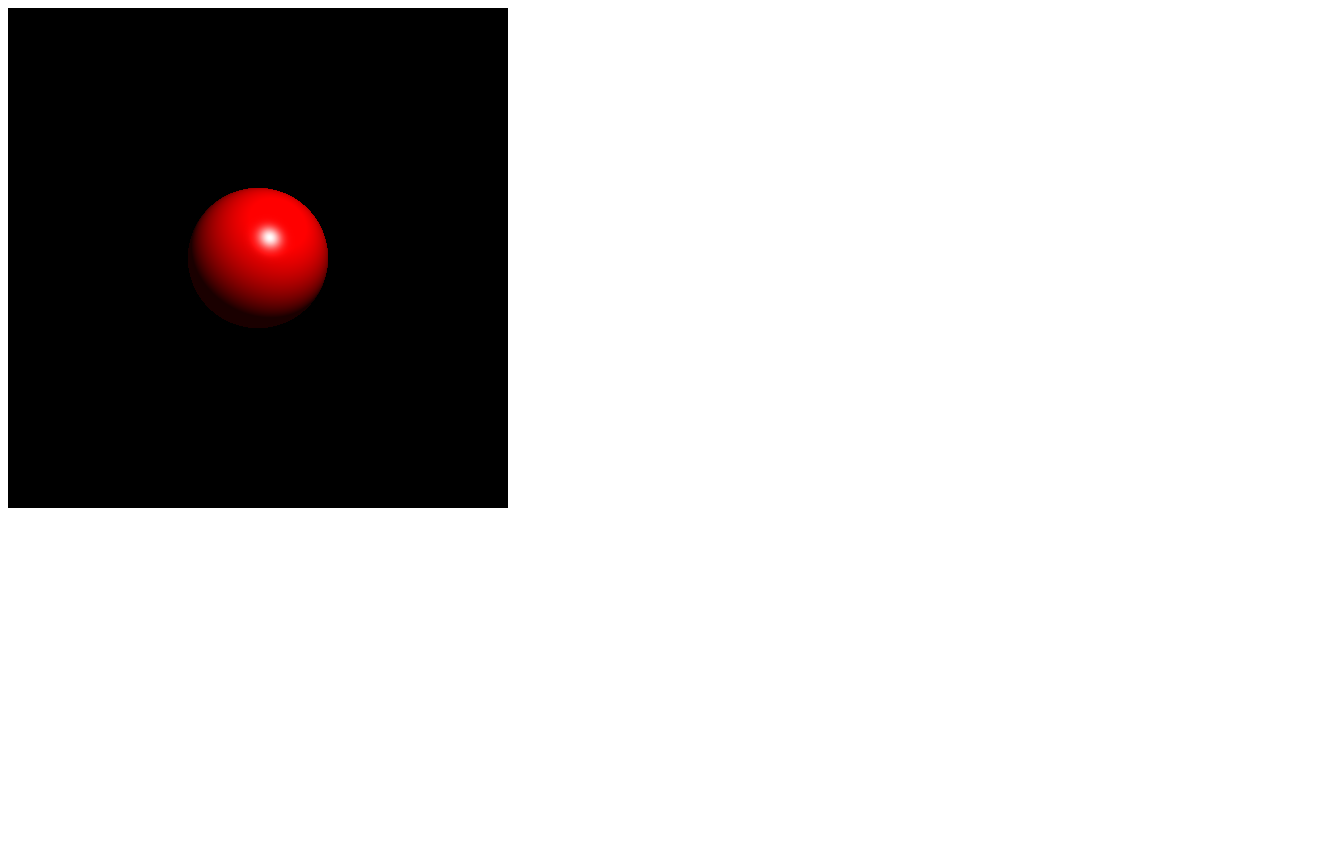
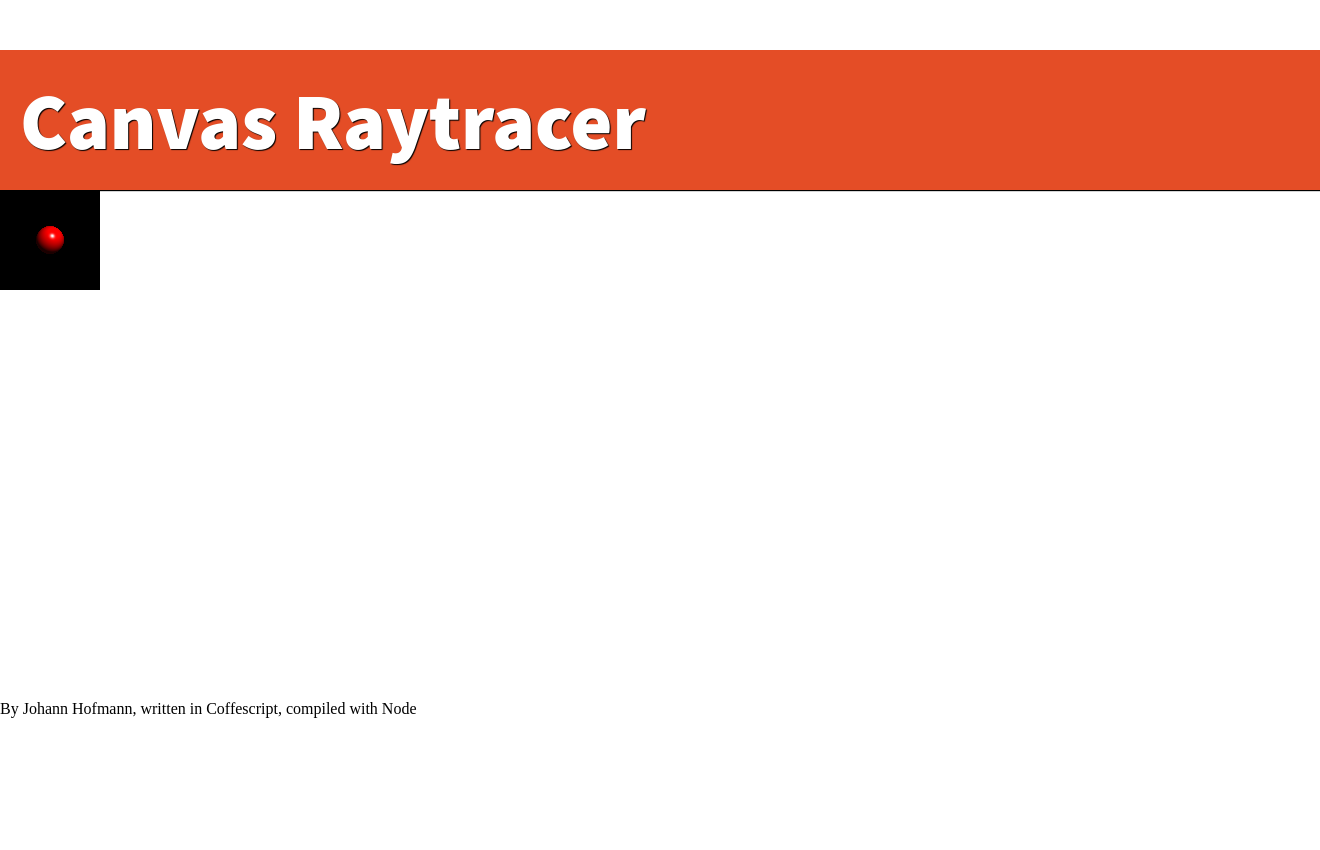
Before and after one commit to johannhof/coffeetracer, a plain HTML site: page index.html in a window 1280 px wide. Shown: the whole page, 1320 px wide, since content can reach past the window. Before the commit the page ends 800 px from the top, so only its background shows below. Drawn offline with Linux system fonts and the light colour scheme.

Commit message:
added some styles

```diff
--- a/index.html
+++ b/index.html
@@ -2,9 +2,13 @@
 <html>
 <head>
     <title>Coffeescript Raytracer</title>
+    <link rel="stylesheet" href="style.css">
+    <link href='http://fonts.googleapis.com/css?family=Source+Sans+Pro:200,300,400,600,700,900,200italic,300italic,400italic,600italic,700italic,900italic|Racing+Sans+One|Titillium+Web:200,200italic,300,300italic,400italic,400,600,600italic,700,700italic,900' rel='stylesheet' type='text/css'>
 </head>
 <body>
-<canvas id="mainCanvas" width="500" height="500"></canvas>
+<div id="wrapper">
+    <header>Canvas Raytracer</header>
+    <canvas id="mainCanvas" width="100" height="100"></canvas>
     <script src="lib/vectorlib.js"></script>
     <script src="lib/cameras.js"></script>
     <script src="lib/lights.js"></script>
@@ -12,5 +16,7 @@
     <script src="lib/objects.js"></script>
     <script src="lib/util.js"></script>
     <script src="lib/main.js"></script>
+    <footer>By Johann Hofmann, written in Coffescript, compiled with Node</footer>
+</div>
 </body>
 </html>
--- /dev/null
+++ b/style.css
@@ -0,0 +1,37 @@
+body, html {
+    margin: 0;
+    width: 100%;
+    height: 100%;
+}
+
+#body{
+    padding-bottom: 150px;    /* height of footer */
+}
+
+#wrapper {
+    min-height: 100%;
+    position:relative;
+}
+
+header {
+    box-shadow: 1px 1px 1px black;
+    background-color: #E44D26;
+    margin-top: 50px;
+    height: 100px;
+    width: 100%;
+    color: white;
+    font-size: 80px;
+    text-shadow: 1px 1px 1px black;
+    font-family: 'Source Sans Pro', sans-serif;
+    font-weight: 800;
+    padding: 20px;
+}
+
+footer{
+    height: 150px;
+    width:100%;
+    position: absolute;
+    left: 0;
+    bottom: 0;
+    background-color: white;
+}
```
Lines whose indentation alone changed are shown as unchanged.
